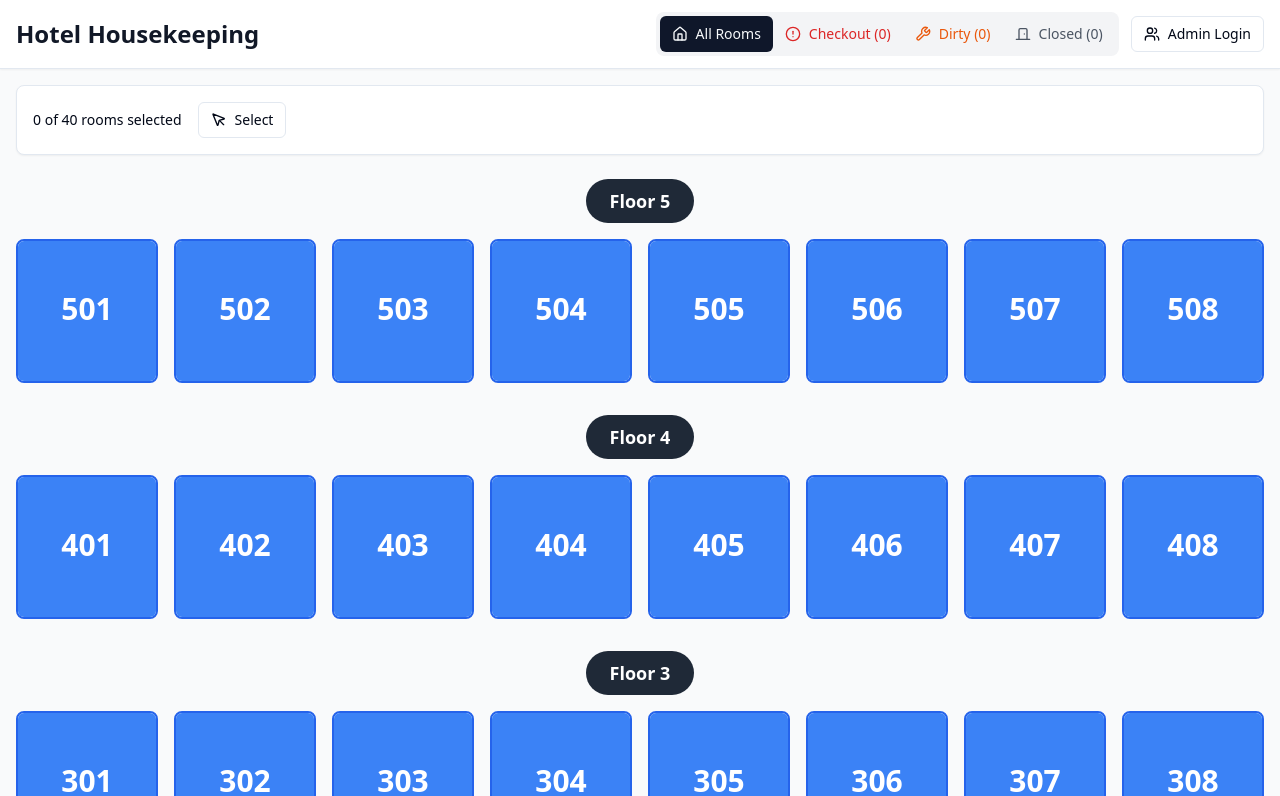
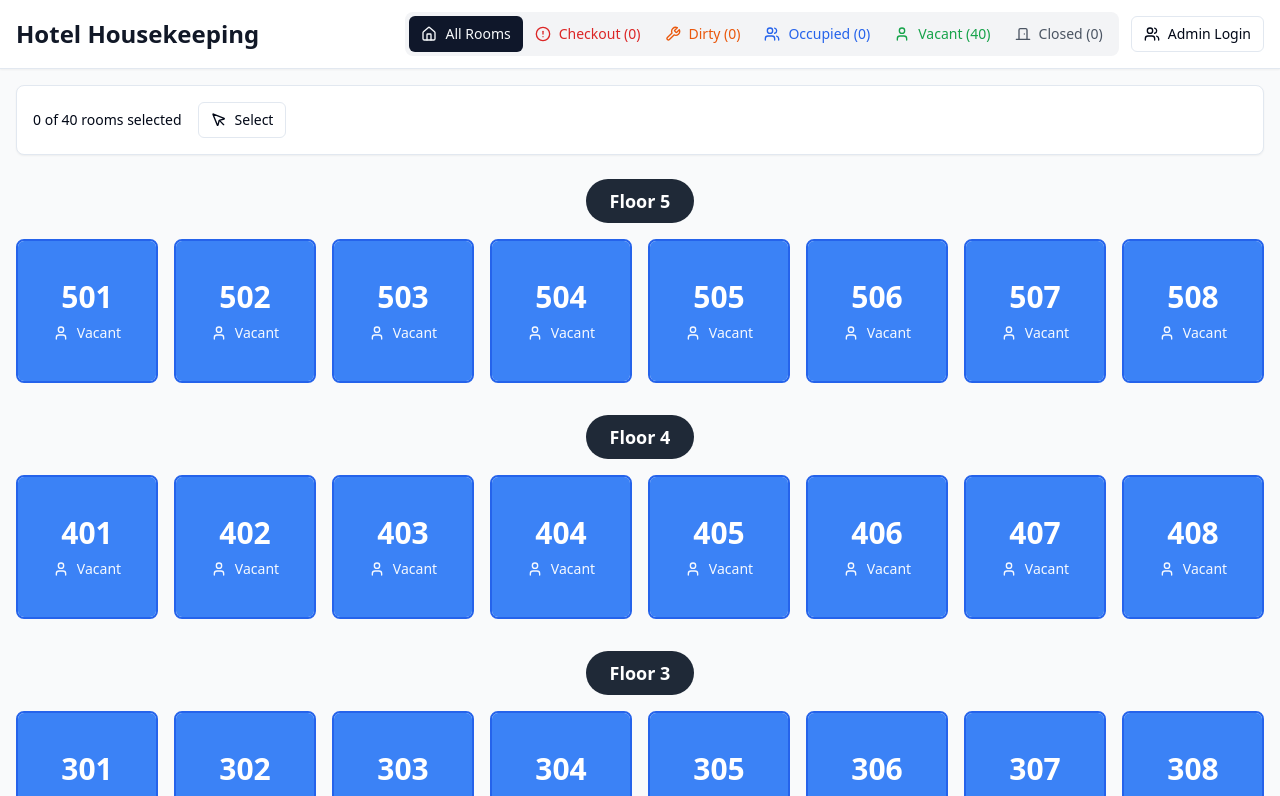
Before and after one commit to aladhefafalquran/clever-code-chisel, a React (Vite) app: page / in a window 1280 px wide. Shown: the top 796 px of the page. Built offline with nearby package versions, Linux system fonts and the light colour scheme.

Commit message:
Enhance room occupancy presentation
- Added text labels and visual indicators for occupancy status.
- Implemented occupancy-based filtering.
- Improved room card appearance.

```diff
--- a/src/components/RoomCard.tsx
+++ b/src/components/RoomCard.tsx
@@ -1,6 +1,6 @@
 
 import { useState } from 'react';
-import { Room, RoomStatus, ROOM_STATUS_CONFIG } from '@/types/room';
+import { Room, RoomStatus, ROOM_STATUS_CONFIG, getWorkflowPriority } from '@/types/room';
 import { Button } from '@/components/ui/button';
 import { Checkbox } from '@/components/ui/checkbox';
 import {
@@ -9,7 +9,7 @@ import {
   DropdownMenuItem,
   DropdownMenuTrigger,
 } from '@/components/ui/dropdown-menu';
-import { User, UserCheck } from 'lucide-react';
+import { User, UserCheck, Users } from 'lucide-react';
 import { cn } from '@/lib/utils';
 
 interface RoomCardProps {
@@ -32,6 +32,7 @@ export const RoomCard = ({
   onSelect
 }: RoomCardProps) => {
   const statusConfig = ROOM_STATUS_CONFIG[room.status];
+  const workflowPriority = getWorkflowPriority(room);
 
   const statusOptions: { status: RoomStatus; label: string }[] = [
     { status: 'checkout', label: 'Checkout (Urgent)' },
@@ -65,33 +66,39 @@ export const RoomCard = ({
     }
   };
 
+  // Get border style based on occupancy and workflow priority
+  const getBorderStyle = () => {
+    let borderClass = statusConfig.borderColor;
+
+    if (workflowPriority === 'immediate') {
+      borderClass += ' border-4'; // Thicker border for immediate priority
+    } else if (room.hasGuests) {
+      borderClass += ' border-dashed'; // Dashed border for occupied rooms
+    }
+
+    return borderClass;
+  };
+
   return (
     <div className="relative">
       <div
         className={cn(
           "relative rounded-lg border-2 overflow-hidden transition-all duration-200",
-          statusConfig.borderColor,
+          getBorderStyle(),
           isSelected && "ring-4 ring-blue-300",
           "min-h-[120px] md:min-h-[140px] h-full"
         )}
       >
-        {/* Guest Status Icon - Always shown when guest is present */}
-        {room.hasGuests && (
-          <div className="absolute top-2 right-2 z-10">
-            <User className="w-4 h-4 text-white bg-orange-500 rounded-full p-0.5" />
-          </div>
-        )}
-
         {/* Admin Guest Toggle (only for admin) */}
         {isAdmin && (
           <button
             onClick={handleGuestToggle}
-            className="absolute top-2 right-6 z-20 p-1 h-6 w-6 rounded-md bg-black/20 hover:bg-black/40 transition-colors backdrop-blur-sm border border-white/20"
+            className="absolute top-2 right-2 z-20 p-1 h-7 w-7 rounded-md bg-black/20 hover:bg-black/40 transition-colors backdrop-blur-sm border border-white/20"
           >
             {room.hasGuests ? (
-              <UserCheck className="w-3 h-3 text-white" />
+              <Users className="w-4 h-4 text-white" />
             ) : (
-              <User className="w-3 h-3 text-white/70" />
+              <User className="w-4 h-4 text-white/70" />
             )}
           </button>
         )}
@@ -107,6 +114,13 @@ export const RoomCard = ({
           </div>
         )}
 
+        {/* Workflow Priority Indicator */}
+        {workflowPriority === 'immediate' && (
+          <div className="absolute top-2 left-2 z-10 bg-yellow-400 text-black text-xs px-2 py-1 rounded-full font-bold">
+            PRIORITY
+          </div>
+        )}
+
         {/* Main Room Content - Either clickable for selection or dropdown for status */}
         {showSelection ? (
           <button
@@ -117,13 +131,34 @@ export const RoomCard = ({
               "hover:opacity-90 active:opacity-80"
             )}
           >
-            <div className="text-2xl md:text-3xl font-bold mb-1">
+            <div className="text-2xl md:text-3xl font-bold mb-2">
               {room.number}
             </div>
 
-            {room.hasGuests && (
-              <div className="text-xs opacity-90">
-                Guest Present
+            {/* Enhanced Occupancy Display */}
+            <div className="flex items-center gap-2 text-sm opacity-95">
+              {room.hasGuests ? (
+                <>
+                  <Users className="w-4 h-4" />
+                  <span className="font-medium">Occupied</span>
+                </>
+              ) : (
+                <>
+                  <User className="w-4 h-4" />
+                  <span className="font-medium">Vacant</span>
+                </>
+              )}
+            </div>
+
+            {/* Workflow Status */}
+            {workflowPriority === 'immediate' && (
+              <div className="text-xs mt-1 bg-yellow-400 text-black px-2 py-1 rounded">
+                Clean Now
+              </div>
+            )}
+            {workflowPriority === 'after-checkout' && (
+              <div className="text-xs mt-1 bg-orange-300 text-black px-2 py-1 rounded">
+                Clean After Checkout
               </div>
             )}
           </button>
@@ -137,13 +172,34 @@ export const RoomCard = ({
                   "hover:opacity-90 active:opacity-80"
                 )}
               >
-                <div className="text-2xl md:text-3xl font-bold mb-1">
+                <div className="text-2xl md:text-3xl font-bold mb-2">
                   {room.number}
                 </div>
 
-                {room.hasGuests && (
-                  <div className="text-xs opacity-90">
-                    Guest Present
+                {/* Enhanced Occupancy Display */}
+                <div className="flex items-center gap-2 text-sm opacity-95">
+                  {room.hasGuests ? (
+                    <>
+                      <Users className="w-4 h-4" />
+                      <span className="font-medium">Occupied</span>
+                    </>
+                  ) : (
+                    <>
+                      <User className="w-4 h-4" />
+                      <span className="font-medium">Vacant</span>
+                    </>
+                  )}
+                </div>
+
+                {/* Workflow Status */}
+                {workflowPriority === 'immediate' && (
+                  <div className="text-xs mt-1 bg-yellow-400 text-black px-2 py-1 rounded">
+                    Clean Now
+                  </div>
+                )}
+                {workflowPriority === 'after-checkout' && (
+                  <div className="text-xs mt-1 bg-orange-300 text-black px-2 py-1 rounded">
+                    Clean After Checkout
                   </div>
                 )}
               </button>
@@ -158,13 +214,13 @@ export const RoomCard = ({
                 >
                   <div className="w-4 h-4 flex items-center justify-center">
                     {room.hasGuests ? (
-                      <UserCheck className="w-4 h-4 text-green-600" />
+                      <Users className="w-4 h-4 text-green-600" />
                     ) : (
                       <User className="w-4 h-4 text-gray-400" />
                     )}
                   </div>
                   <span className="font-medium">
-                    {room.hasGuests ? 'Remove Guest' : 'Add Guest'}
+                    {room.hasGuests ? 'Mark as Vacant' : 'Mark as Occupied'}
                   </span>
                 </DropdownMenuItem>
               )}
--- a/src/pages/Index.tsx
+++ b/src/pages/Index.tsx
@@ -1,4 +1,3 @@
-
 import { useState, useEffect } from 'react';
 import { HotelRoomsView } from '@/components/HotelRoomsView';
 import { AdminLogin } from '@/components/AdminLogin';
@@ -8,14 +7,14 @@ import { BulkSelectionPanel } from '@/components/BulkSelectionPanel';
 import { OCRImport } from '@/components/OCRImport';
 import { useRoomStore } from '@/hooks/useRoomStore';
 import { Button } from '@/components/ui/button';
-import { Users, LogOut, Home, Filter, Upload, AlertCircle, Wrench, DoorClosed } from 'lucide-react';
+import { Users, LogOut, Home, Filter, Upload, AlertCircle, Wrench, DoorClosed, User } from 'lucide-react';
 import { RoomStatus } from '@/types/room';
 
 const Index = () => {
   const [isAdmin, setIsAdmin] = useState(false);
   const [showLoginModal, setShowLoginModal] = useState(false);
   const [showOCRImport, setShowOCRImport] = useState(false);
-  const [currentView, setCurrentView] = useState<RoomStatus | 'all'>('all');
+  const [currentView, setCurrentView] = useState<RoomStatus | 'all' | 'occupied' | 'vacant'>('all');
   const [selectedRooms, setSelectedRooms] = useState<string[]>([]);
   const [showSelection, setShowSelection] = useState(false);
   const { rooms, updateRoomStatus, updateGuestStatus, initializeRooms } = useRoomStore();
@@ -38,9 +37,19 @@ const Index = () => {
     setShowOCRImport(false);
   };
 
-  const filteredRooms = currentView === 'all'
-    ? rooms
-    : rooms.filter(room => room.status === currentView);
+  // Enhanced filtering logic
+  const filteredRooms = (() => {
+    switch (currentView) {
+      case 'all':
+        return rooms;
+      case 'occupied':
+        return rooms.filter(room => room.hasGuests);
+      case 'vacant':
+        return rooms.filter(room => !room.hasGuests);
+      default:
+        return rooms.filter(room => room.status === currentView);
+    }
+  })();
 
   const handleRoomSelect = (roomNumber: string, selected: boolean) => {
     if (selected) {
@@ -80,21 +89,28 @@ const Index = () => {
   const checkoutRoomsCount = rooms.filter(room => room.status === 'checkout').length;
   const dirtyRoomsCount = rooms.filter(room => room.status === 'dirty').length;
   const closedRoomsCount = rooms.filter(room => room.status === 'closed').length;
+  const occupiedRoomsCount = rooms.filter(room => room.hasGuests).length;
+  const vacantRoomsCount = rooms.filter(room => !room.hasGuests).length;
+  const immediateCleaningCount = rooms.filter(room => !room.hasGuests && (room.status === 'dirty' || room.status === 'checkout')).length;
 
-  const getViewIcon = (view: RoomStatus | 'all') => {
+  const getViewIcon = (view: RoomStatus | 'all' | 'occupied' | 'vacant') => {
     switch (view) {
       case 'checkout': return <AlertCircle className="w-4 h-4" />;
       case 'dirty': return <Wrench className="w-4 h-4" />;
       case 'closed': return <DoorClosed className="w-4 h-4" />;
+      case 'occupied': return <Users className="w-4 h-4" />;
+      case 'vacant': return <User className="w-4 h-4" />;
       default: return <Home className="w-4 h-4" />;
     }
   };
 
-  const getViewLabel = (view: RoomStatus | 'all') => {
+  const getViewLabel = (view: RoomStatus | 'all' | 'occupied' | 'vacant') => {
     switch (view) {
       case 'checkout': return `Checkout (${checkoutRoomsCount})`;
       case 'dirty': return `Dirty (${dirtyRoomsCount})`;
       case 'closed': return `Closed (${closedRoomsCount})`;
+      case 'occupied': return `Occupied (${occupiedRoomsCount})`;
+      case 'vacant': return `Vacant (${vacantRoomsCount})`;
       default: return 'All Rooms';
     }
   };
@@ -109,8 +125,8 @@ const Index = () => {
           </h1>
 
           <div className="flex items-center gap-3">
-            {/* Priority View Toggle */}
-            <div className="flex bg-gray-100 rounded-lg p-1">
+            {/* Enhanced View Toggle with Occupancy Filters */}
+            <div className="flex bg-gray-100 rounded-lg p-1 flex-wrap">
               <Button
                 variant={currentView === 'all' ? 'default' : 'ghost'}
                 size="sm"
@@ -120,6 +136,8 @@ const Index = () => {
                 <Home className="w-4 h-4" />
                 All Rooms
               </Button>
+
+              {/* Priority Filters */}
               <Button
                 variant={currentView === 'checkout' ? 'default' : 'ghost'}
                 size="sm"
@@ -138,6 +156,27 @@ const Index = () => {
                 <Wrench className="w-4 h-4" />
                 Dirty ({dirtyRoomsCount})
               </Button>
+
+              {/* Occupancy Filters */}
+              <Button
+                variant={currentView === 'occupied' ? 'default' : 'ghost'}
+                size="sm"
+                onClick={() => setCurrentView('occupied')}
+                className="flex items-center gap-2 text-blue-600"
+              >
+                <Users className="w-4 h-4" />
+                Occupied ({occupiedRoomsCount})
+              </Button>
+              <Button
+                variant={currentView === 'vacant' ? 'default' : 'ghost'}
+                size="sm"
+                onClick={() => setCurrentView('vacant')}
+                className="flex items-center gap-2 text-green-600"
+              >
+                <User className="w-4 h-4" />
+                Vacant ({vacantRoomsCount})
+              </Button>
+
               <Button
                 variant={currentView === 'closed' ? 'default' : 'ghost'}
                 size="sm"
@@ -188,7 +227,7 @@ const Index = () => {
 
       {/* Main Content */}
       <div className="max-w-7xl mx-auto p-4 space-y-6">
-        {/* Priority Alert for Checkout Rooms */}
+        {/* Enhanced Priority Alerts */}
         {checkoutRoomsCount > 0 && currentView !== 'checkout' && (
           <div className="bg-red-50 border border-red-200 rounded-lg p-4">
             <div className="flex items-center gap-2 text-red-800">
@@ -203,6 +242,26 @@ const Index = () => {
                 className="ml-auto text-red-600 border-red-300 hover:bg-red-100"
               >
                 View Checkout Rooms
+              </Button>
+            </div>
+          </div>
+        )}
+
+        {/* Immediate Cleaning Priority Alert */}
+        {immediateCleaningCount > 0 && currentView !== 'vacant' && (
+          <div className="bg-yellow-50 border border-yellow-200 rounded-lg p-4">
+            <div className="flex items-center gap-2 text-yellow-800">
+              <User className="w-5 h-5" />
+              <span className="font-medium">
+                {immediateCleaningCount} vacant room{immediateCleaningCount !== 1 ? 's' : ''} ready for immediate cleaning!
+              </span>
+              <Button
+                variant="outline"
+                size="sm"
+                onClick={() => setCurrentView('vacant')}
+                className="ml-auto text-yellow-700 border-yellow-300 hover:bg-yellow-100"
+              >
+                View Vacant Rooms
               </Button>
             </div>
           </div>
--- a/src/types/room.ts
+++ b/src/types/room.ts
@@ -49,3 +49,14 @@ export const ROOM_STATUS_CONFIG: Record<RoomStatus, RoomStatusConfig> = {
     borderColor: 'border-gray-600'
   }
 };
+
+// Helper function to get occupancy workflow priority
+export const getWorkflowPriority = (room: Room): 'immediate' | 'after-checkout' | 'normal' => {
+  if (!room.hasGuests && (room.status === 'dirty' || room.status === 'checkout')) {
+    return 'immediate'; // Vacant + needs cleaning = immediate priority
+  }
+  if (room.hasGuests && (room.status === 'dirty' || room.status === 'checkout')) {
+    return 'after-checkout'; // Occupied + needs cleaning = clean after checkout
+  }
+  return 'normal';
+};
```
